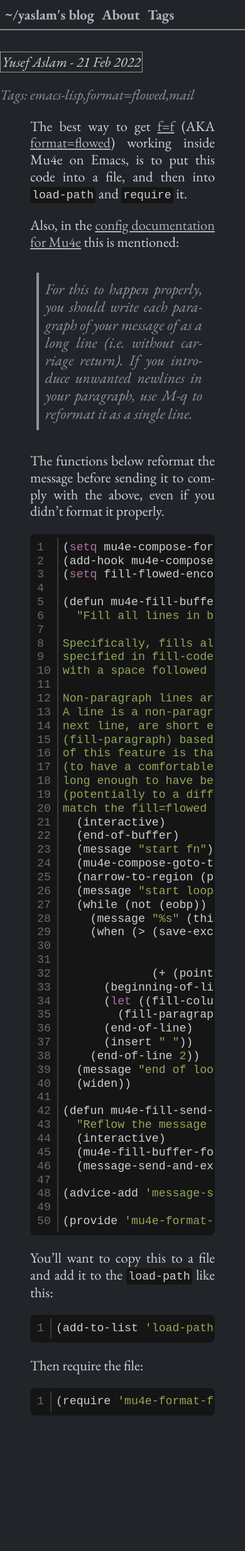
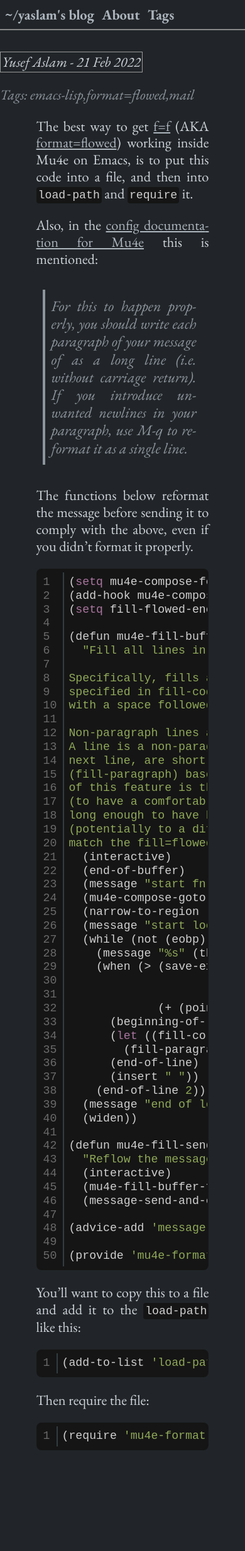
Before and after one commit to yusi1/yaslamblog, a Jekyll site: the page built from _posts/2022-02-21-how-to-get-format-flowed-working-emacs.md, in a window 390 px wide. Shown: the whole page at 63% size. Built offline with Jekyll 4.4.1, drawn with Linux system fonts in a browser that asks for light colours; comment, search, counter and statistics services are not loaded; before the commit the page ends 2428 px from its top, so only the background shows below that.

Commit message:
main.sass: Add "@media" query for "main" element margins

```diff
--- a/_sass/main.sass
+++ b/_sass/main.sass
@@ -27,6 +27,13 @@ main
 #content-wrap
   padding-bottom: 4rem
   margin-left: 4px
+
+// For screens with a width not exceeding 800 pixels,
+@media screen and (max-width: 800px)
+  main
+    margin: 0
+    margin-left: .6rem
+    margin-right: .6rem
 
 .post
   padding: 0 3rem
```
